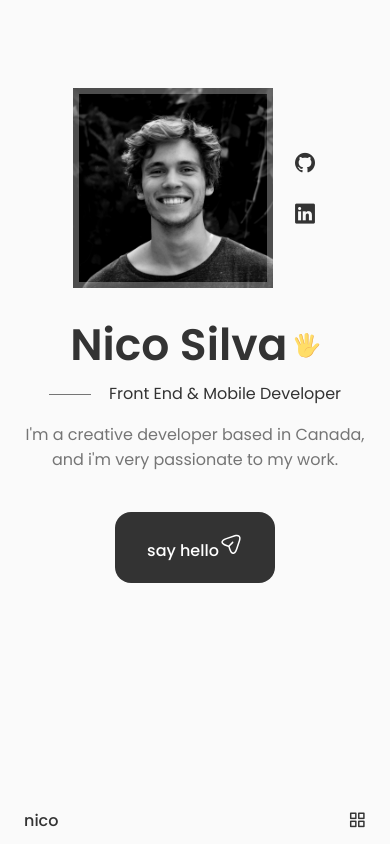
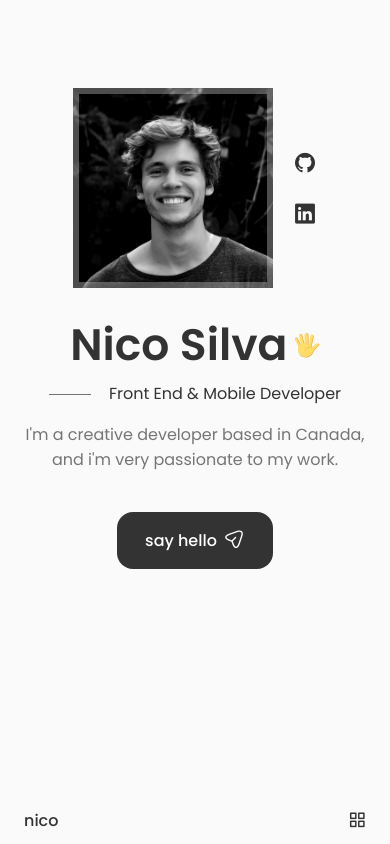
Before and after one commit to nicoisz/myWebSite, a React (Create React App) app: page / in a window 390 px wide. Built offline with nearby package versions, Linux system fonts and the light colour scheme.

Commit message:
fix en button

```diff
--- a/src/components/home/Data.jsx
+++ b/src/components/home/Data.jsx
@@ -63,7 +63,7 @@ const Data = () => {
         <p className='home__description'>I'm a creative developer based in Canada, and i'm very passionate to my work.</p>
       </div>
 
-        <a href='#contact' className='button button--flex'>say hello
+        <a href='#contact' className='button button--flex'>say hello <span></span>
         <svg
                 className="button__icon"
                 xmlns="http://www.w3.org/2000/svg"
--- a/src/components/home/home.css
+++ b/src/components/home/home.css
@@ -210,6 +210,17 @@
     .home__description{
         text-align: center;
     }
+
+    .button{
+        padding: 1rem 1.75rem;
+        display: flex;
+    }
+
+    .button__icon{
+        margin-left: 6px;
+        width: 22px;
+        height: 22px;
+    }
 }
 @media screen and (max-width:576px){
 
```
